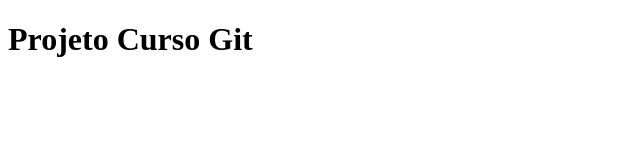
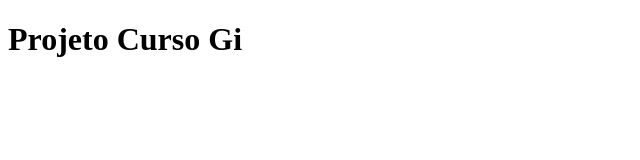
Before and after one commit to luispaiva2019/projeto-curso-git, a plain HTML site: page index.html in a window 1280 px wide. Shown: the full height of the page, 0-640 px from the left. Drawn offline with Linux system fonts and the light colour scheme.

Commit message:
alterado

```diff
--- a/index.html
+++ b/index.html
@@ -6,6 +6,6 @@
     <title>Projeto Curso Git</title>
 </head>
 <body>
-    <h1>Projeto Curso Git</h1>
+    <h1>Projeto Curso Gi</h1>
 </body>
 </html>
```
